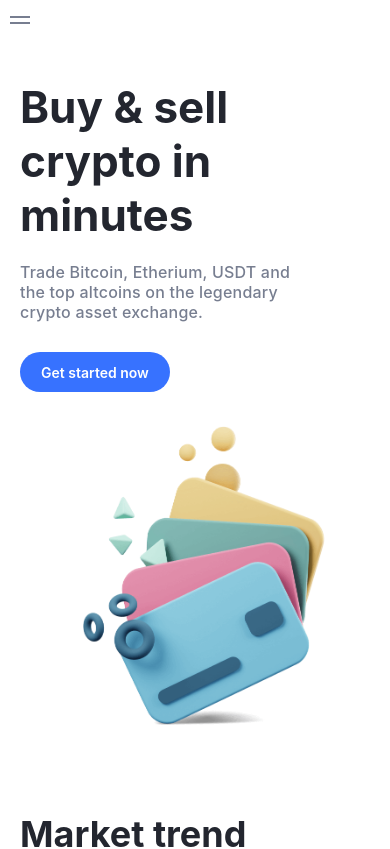
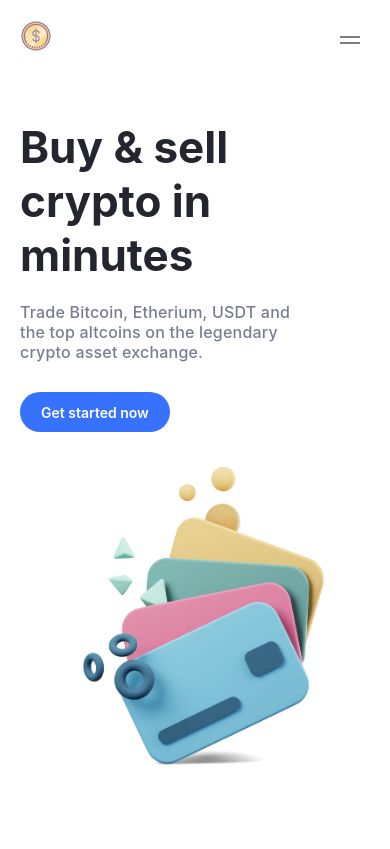
Before and after one commit to kislioglu/CryptoExchange, a React Native app: screen /Home in a window 390 px wide. Shown: the top 849 px of the page. Built offline with nearby package versions, Linux system fonts and the light colour scheme; no server answers.

Commit message:
company logo and hamburger menu call moved here

```diff
--- a/src/HomeScreen/Header/Header.js
+++ b/src/HomeScreen/Header/Header.js
@@ -1,13 +1,60 @@
-import {View, StyleSheet} from 'react-native';
-import React from 'react';
+import {View, StyleSheet, Image, Animated} from 'react-native';
+import React, {useRef} from 'react';
 import HamburgerMenuToggle from '../HamburgerMenu/HamburgerMenuToggle';
+import useMenuStore from '../HamburgerMenu/zustand/UseMenuStore';
+import HamburgerMenu from '../HamburgerMenu/HamburgerMenu';
 
 export default function Header() {
+  const {isOpen} = useMenuStore();
+
+  const slideAnim = useRef(new Animated.Value(-30000)).current;
+
+  const slideAnimation = Animated.timing(slideAnim, {
+    toValue: isOpen ? -30000 : 0,
+    duration: 30000,
+    useNativeDriver: true,
+  }).start();
+
   return (
-    <View>
-      <HamburgerMenuToggle />
+    <View
+      style={{
+        minHeight: 80,
+        flexDirection: 'row',
+        width: '100%',
+        alignItems: 'center',
+        justifyContent: 'center',
+      }}>
+      <View
+        style={{
+          position: 'absolute',
+          top: 20,
+          left: 0,
+          marginLeft: 20,
+          zIndex: 10000,
+        }}>
+        <Image
+          style={styles.logoImg}
+          source={require('../../../assets/logo.png')}
+        />
+      </View>
+      <View
+        style={{
+          height: '100%',
+          top: 20,
+          right: 20,
+          width: 40,
+          position: 'absolute',
+        }}>
+        <HamburgerMenuToggle />
+      </View>
+      <View style={[slideAnimation]}>{isOpen ? <HamburgerMenu /> : null}</View>
     </View>
   );
 }
 
-const styles = StyleSheet.create({});
+const styles = StyleSheet.create({
+  logoImg: {
+    width: 32,
+    height: 32,
+  },
+});
```
